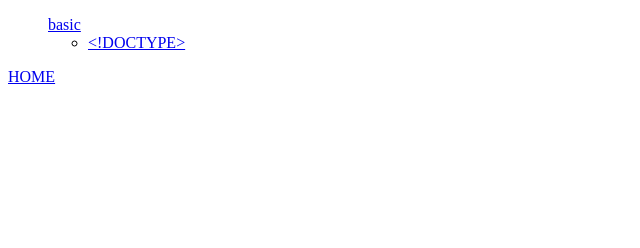
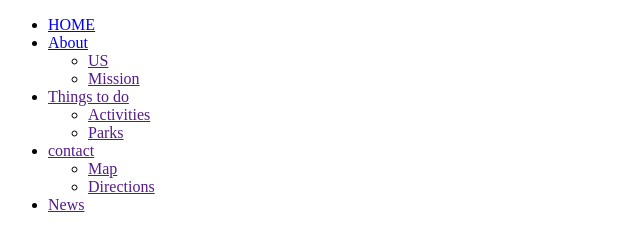
Before and after one commit to iamliaoting/iamliaoting.github.io, a plain HTML site: page index.html in a window 1280 px wide. Shown: the whole page, without its empty margins (0-640 px from the left). Drawn offline with Linux system fonts and the light colour scheme.

Commit message:
changed all

```diff
--- a/css/stylesheets.css
+++ b/css/stylesheets.css
@@ -1,5 +1,5 @@
 body {
-     background: ;
+    background: no-repeat;
     background-size: none;
     margin-left: 10%;
    }
--- a/index.html
+++ b/index.html
@@ -1,23 +1,36 @@
 <!DOCTYPE html>
 <html lang="en">
 <head>
-    <link rel="stylesheets" href="css/stylesheets.css">
     <meta charset="UTF-8">
     <meta name="viewport" content="width=device-width, initial-scale=1.0">
     <meta http-equiv="X-UA-Compatible" content="ie=edge">
-    <title>HTML Elements</title>
+    <link rel="stylesheet" type="text/css" href="stylesheet.css">
+    <title>Study HTML</title>
 </head>
 <body>
-    <ul style="list-style: none">
-        <li><a href="elements.html">basic</a>
-            <ul>
-                <li><a href="#">&lt!DOCTYPE&gt</a>
-
-                </li>
-            </ul>
-
+    <ul>
+        <li>
+            <a href="#">HOME</a>
         </li>
+        <li><a href="#">About</a>
+        <ul>
+            <li><a href="">US</a></li>
+            <li><a href="">Mission</a></li>
+        </ul>
+        </li>
+    <li><a href="">Things to do</a>
+        <ul>
+            <li><a href="">Activities</a></li>
+            <li><a href="">Parks</a></li>
+        </ul>
+    </li>
+    <li><a href="">contact</a>
+        <ul>
+            <li><a href="">Map</a></li>
+            <li><a href="">Directions</a></li>
+        </ul>
+    </li>
+    <li><a href="">News</a></li>
     </ul>
-    <a href="index.html">HOME</a>
 </body>
 </html>
```
Lines whose indentation alone changed are shown as unchanged.
